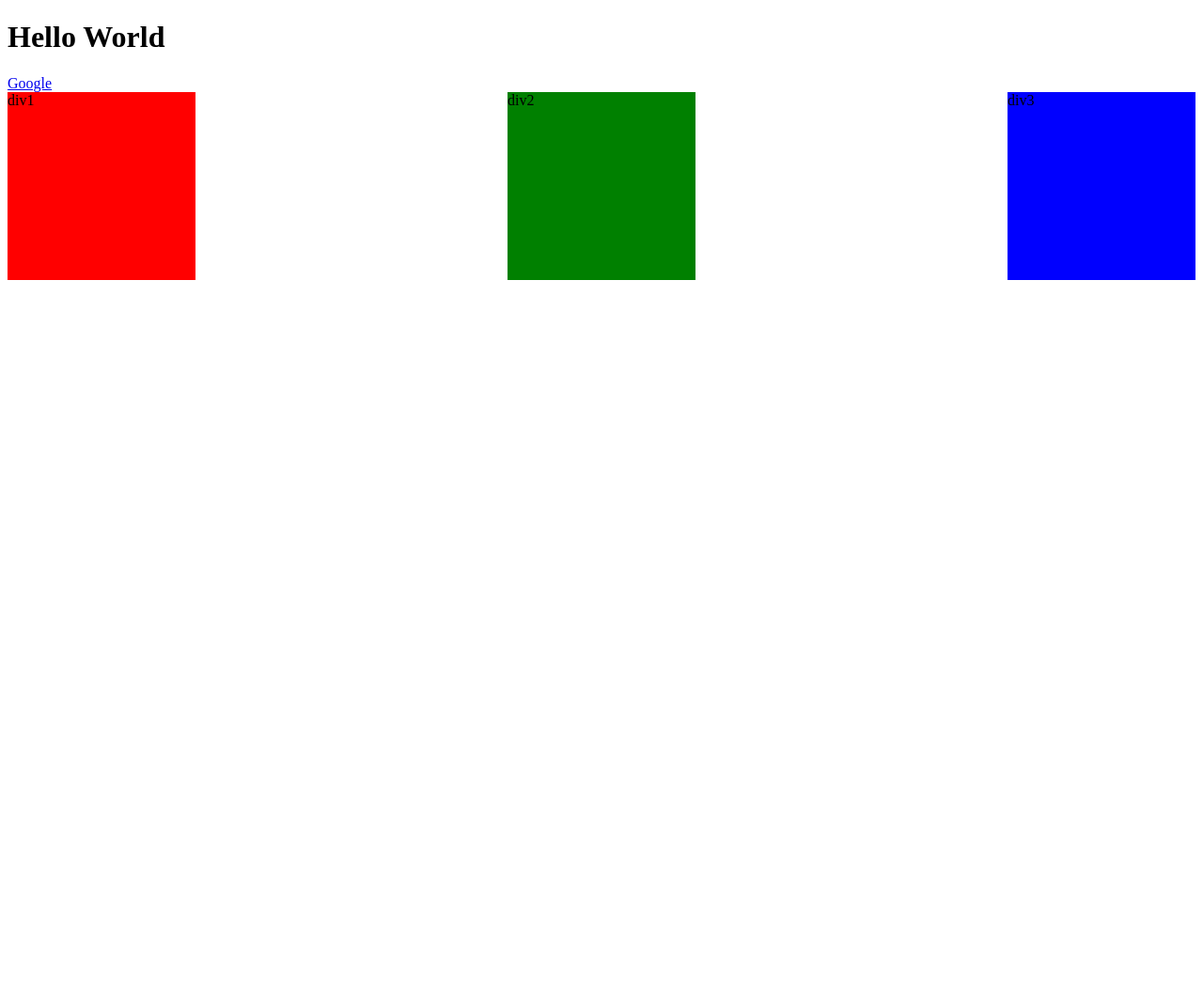
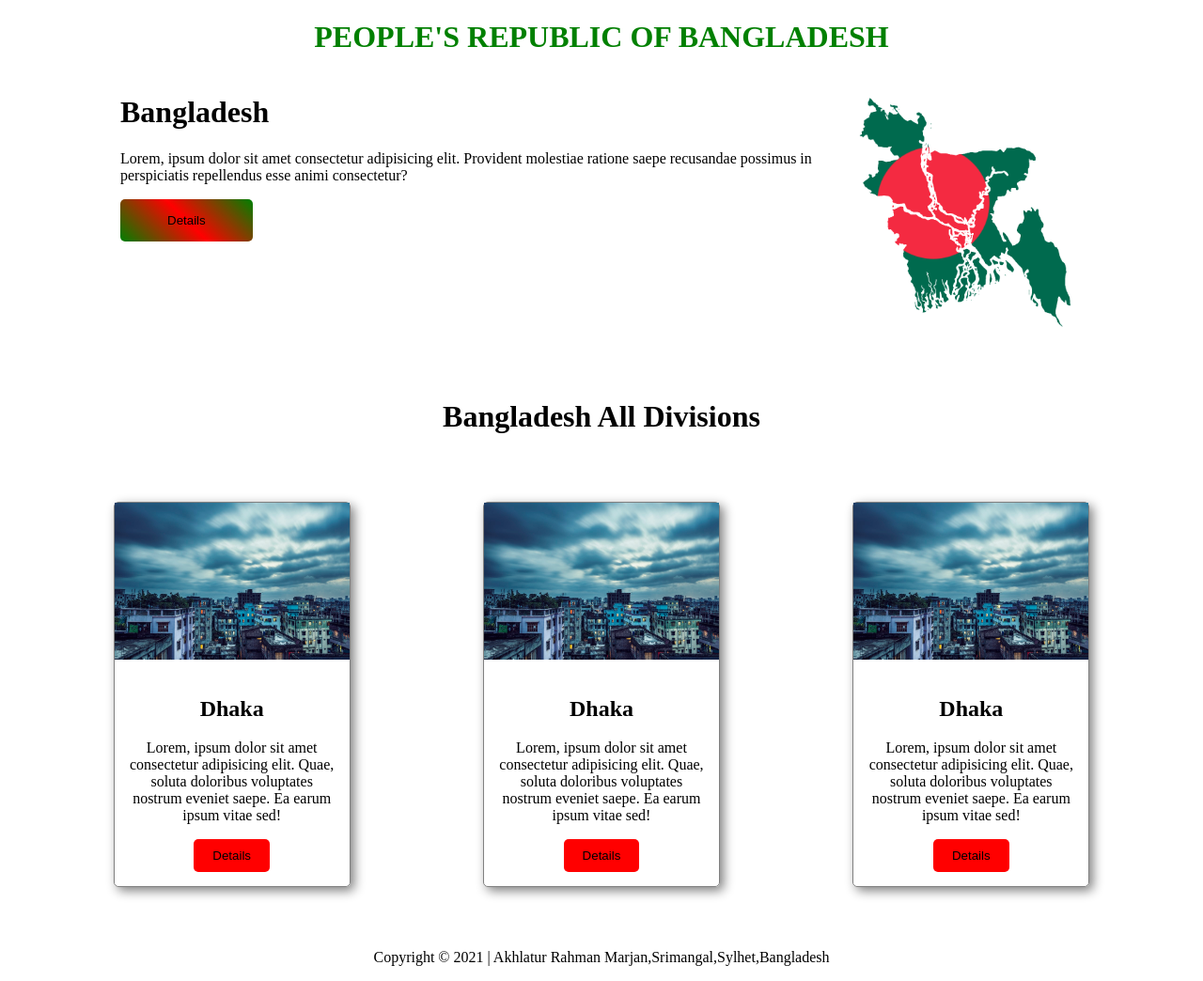
Before and after one commit to themarjanz/c-bangladesh, a plain HTML site: page index.html in a window 1280 px wide. Shown: the whole page at 94% size. Before the commit the page ends 800 px from the top, so only its background shows below. Drawn offline with Linux system fonts and the light colour scheme.

Commit message:
website added

```diff
--- a/index.html
+++ b/index.html
@@ -6,33 +6,111 @@
     <meta http-equiv="X-UA-Compatible" content="IE=edge">
     <meta name="viewport" content="width=device-width, initial-scale=1.0">
     <title>Bangladesh</title>
-    <link rel="shortcut icon" href="images/logo.png" type="image/x-icon">
+    <link rel="shortcut icon" href="images/map.png" type="image/x-icon">
     <link rel="stylesheet" href="style.css">
 </head>
 
 <body>
-    <h1>Hello World</h1>
+    <!-- <h1>Hello World</h1>
     <a target="blank" href="https://www.google.com/">Google</a>
 
-    <!-- <h2>Hello World</h2>
+    <h2>Hello World</h2>
     <h3>Hello World</h3>
-    <h4>Hello World</h4>
-    <h5>Hello World</h5> -->
 
-    <!-- <div class="parent">
+
+
+    <div class="parent">
         <div class="green">
             <div class="red">
 
             </div>
         </div>
 
-    </div> -->
+    </div>
 
     <div class="parent">
         <div class="div1">div1</div>
         <div class="div2">div2</div>
         <div class="div3">div3</div>
+    </div> -->
+
+
+    <header>
+        <h1 class="title">PEOPLE'S REPUBLIC OF BANGLADESH</h1>
+    </header>
+
+
+    <div class="parent">
+
+        <div class="left-side">
+            <h1>Bangladesh</h1>
+            <p>Lorem, ipsum dolor sit amet consectetur adipisicing elit. Provident molestiae ratione saepe recusandae
+                possimus in perspiciatis repellendus esse animi consectetur?</p>
+
+            <button class="details-btn">Details</button>
+        </div>
+        <div class="right-side">
+            <div class="photo">
+                <img src="images/map.png" alt="">
+            </div>
+        </div>
+
     </div>
+
+    <div class="second-section">
+        <h1>Bangladesh All Divisions</h1>
+
+
+        <div class="all-divisons">
+            <div class="dhaka">
+                <div class="div-img">
+                    <img src="./images/dhaka.jpg" alt="">
+                </div>
+                <div class="buttom-section">
+                    <h2>Dhaka</h2>
+                    <p>Lorem, ipsum dolor sit amet consectetur adipisicing elit. Quae, soluta doloribus voluptates
+                        nostrum
+                        eveniet saepe. Ea earum ipsum vitae sed!</p>
+                    <button class="details">Details</button>
+                </div>
+
+            </div>
+
+            <div class="dhaka">
+                <div class="div-img">
+                    <img src="./images/dhaka.jpg" alt="">
+                </div>
+                <div class="buttom-section">
+                    <h2>Dhaka</h2>
+                    <p>Lorem, ipsum dolor sit amet consectetur adipisicing elit. Quae, soluta doloribus voluptates
+                        nostrum
+                        eveniet saepe. Ea earum ipsum vitae sed!</p>
+                    <button class="details">Details</button>
+                </div>
+
+            </div>
+
+            <div class="dhaka">
+                <div class="div-img">
+                    <img src="./images/dhaka.jpg" alt="">
+                </div>
+                <div class="buttom-section">
+                    <h2>Dhaka</h2>
+                    <p>Lorem, ipsum dolor sit amet consectetur adipisicing elit. Quae, soluta doloribus voluptates
+                        nostrum
+                        eveniet saepe. Ea earum ipsum vitae sed!</p>
+                    <button class="details">Details</button>
+                </div>
+
+            </div>
+
+        </div>
+
+    </div>
+
+    <footer>
+        <p class="footer-c">Copyright © 2021 | Akhlatur Rahman Marjan,Srimangal,Sylhet,Bangladesh</p>
+    </footer>
 
 
 
--- a/style.css
+++ b/style.css
@@ -13,7 +13,7 @@
     margin-top: 40px;
 } */
 
-.div1{
+/* .div1{
     width: 200px;
     height: 200px;
     background-color: red;
@@ -35,4 +35,75 @@
     display: flex;
     align-items: center;
     justify-content: space-between;
+} */
+
+body{
+    margin: 0;
+    padding: 0;
 }
+
+.title{
+    color: green;
+    text-align: center;
+}
+.parent{
+    display: flex;
+    /* border: 1px solid green; */
+     width: 80%;
+    margin: 0 auto;
+}
+.photo img{
+    width: 250px;
+}
+
+.details-btn{
+    padding: 15px 50px;
+    border: none;
+    border-radius: 5px;
+    background-image: linear-gradient(45deg, green,red,green);
+}
+.details-btn:hover{
+    background-color: blue;
+    color: white;
+    cursor: pointer;
+}
+
+.second-section{
+    text-align: center;
+    margin-top: 50px;
+}
+.all-divisons{
+    display: flex;
+    justify-content: space-around;
+    padding: 50px;
+}
+.dhaka{
+    width: 250px;
+    border: 1px solid gray;
+    box-shadow: 4px 4px 12px gray;
+    border-radius: 5px;
+}
+
+.div-img img{
+    width: 100%;
+}
+.buttom-section{
+    padding: 15px;
+}
+.details{
+    background-color: red;
+    padding: 10px 20px;
+    border: none;
+    border-radius: 5px;
+    transition: 0.8s;
+}
+.details:hover{
+    background-color: blue;
+    cursor: pointer;
+
+    color: white;
+}
+
+.footer-c{
+    text-align: center;
+}
```
